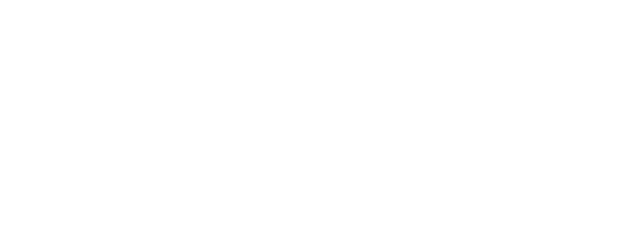
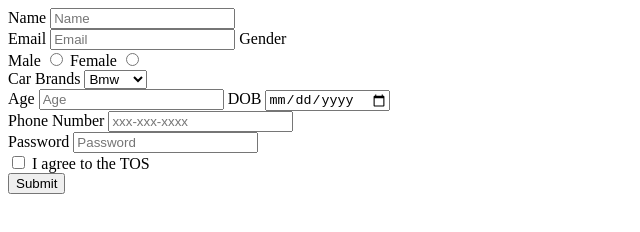
Before and after one commit to acciojob/signup-form-car-montumeena141, a website: page main.html in a window 1280 px wide. Shown: the whole page, without its empty margins (0-640 px from the left). Drawn offline with Linux system fonts and the light colour scheme.

Commit message:
created a submission

```diff
--- a/main.html
+++ b/main.html
@@ -11,6 +11,52 @@
     <script type="text/javascript" src="./script.js">
 </script>
 
+	<form>
+
+	<label for="name">Name</lable>
+	<input type="text" required id="name" placeholder="Name"><br>
+
+	<label for="email">Email</lable>
+	<input type="email" required id="email" placeholder="Email" required>
+
+	Gender<br>
+	<label for="gender_m">Male</label>
+	<input type="radio" required id="gender_m" name="gender" required>
+	<label for="gender_f">Female</label>
+	<input type="radio" required id="gender_f" name="gender" required><br>
+
+	  <label for="cars">Car Brands</label>
+            <select name="car brands">
+                <option value="bmw" id="cars">Bmw</option>
+                <option value="audi" id="cars">Audi</option>
+                <option value="ferrari" id="cars">Ferrari</option>
+                <option value="jaguar" id="cars">Jaguar</option>
+            </select><br>
+
+		 <label for="age">Age</label>
+		 <input type="number" placeholder="Age" required id="age">
+
+		 <label for="dob">DOB</label>
+		 <input type="date" required id="dob"><br>
+
+
+		 <label for="phone">Phone Number</label>
+		 <input type="tel" id="tel" placeholder="xxx-xxx-xxxx"><br>
+
+		 <label for="pass">Password</label>
+		 <input type="password" required id="password" placeholder="Password"><br>
+
+
+
+		<input type="checkbox" id="cb">
+		<lable for="cb">I agree to the TOS</lable><br>
+
+		<button>Submit</button>
+
+	</form>
+
+
+
 </body>
 
 </html>
```
